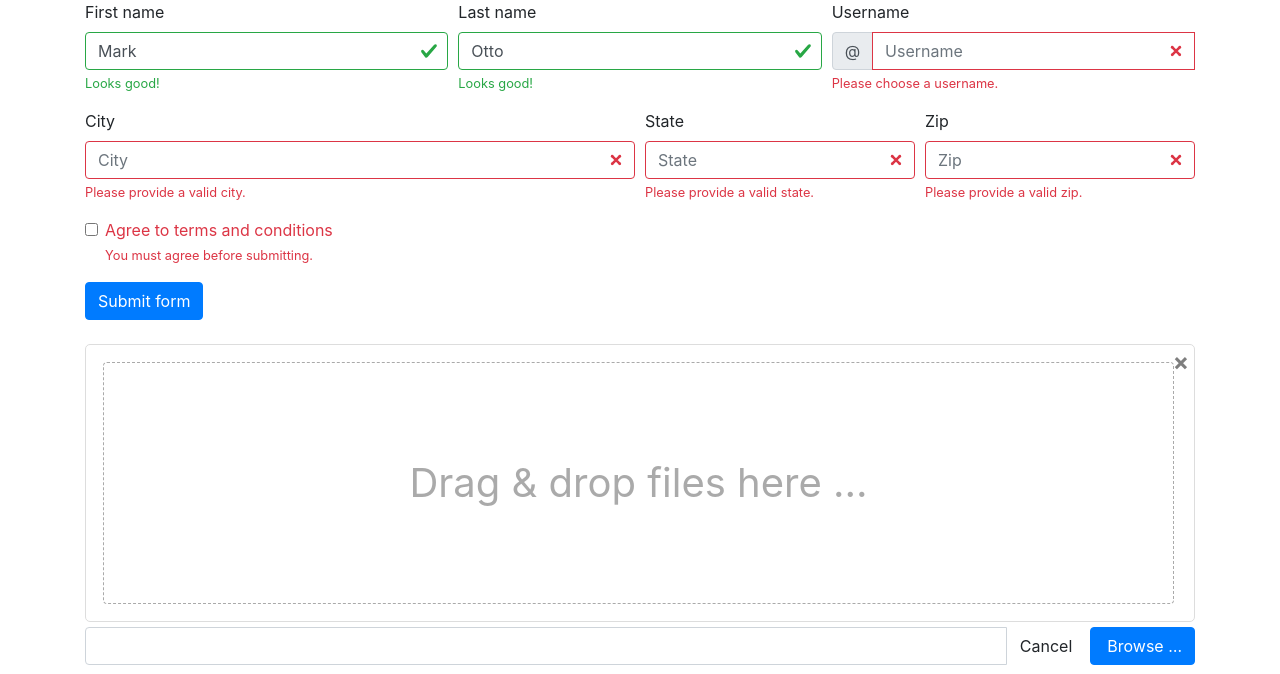
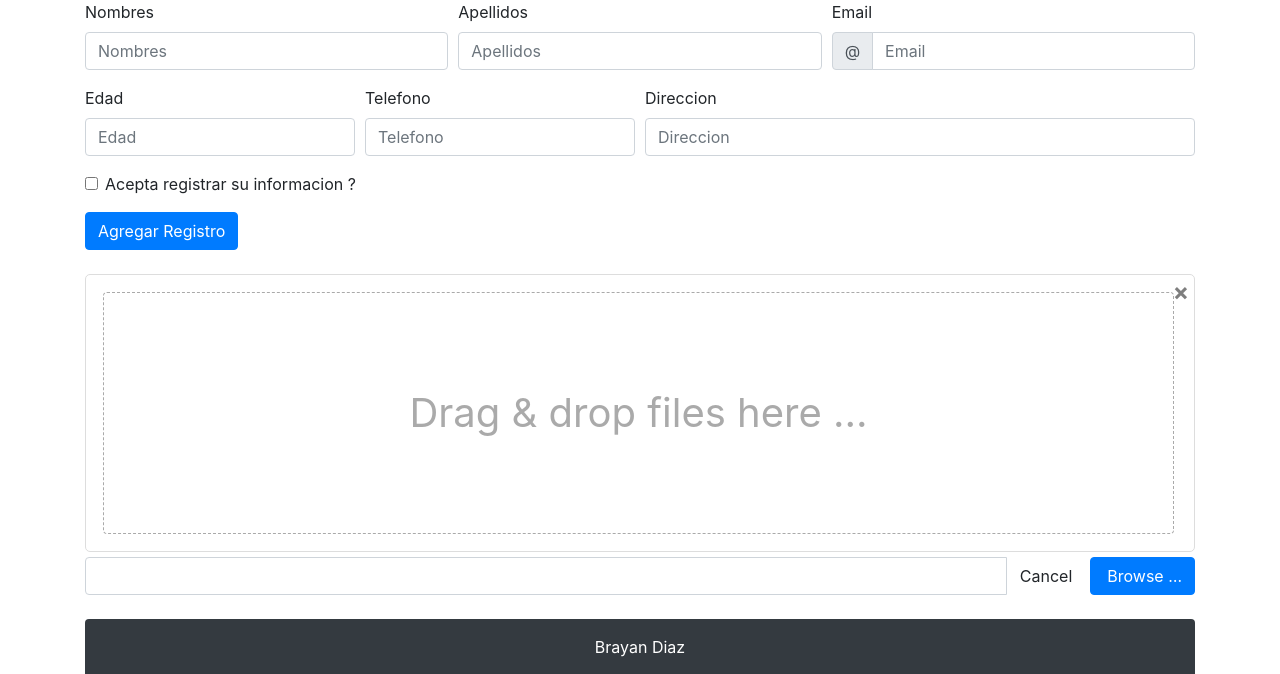
Before and after one commit to stevendiazpiedra01/GestionBecas, a PHP site: page /php/usuarios_Mockup.php in a window 1280 px wide. Shown: the part 56-730 px from the top of the page. Run offline with PHP 8.4, Linux system fonts and the light colour scheme.

Commit message:
Editando Mockup

```diff
--- a/src/app/php/usuarios_Mockup.php
+++ b/src/app/php/usuarios_Mockup.php
@@ -53,70 +53,49 @@
 </nav>
 
 <div class="container">
-<form>
+    <form (submit)="addStudent(nom, ape, email, edad, tel, dir)">
         <div class="form-row">
             <div class="col-md-4 mb-3">
-      <label for="validationServer01">First name</label>
-      <input type="text" class="form-control is-valid" id="validationServer01" placeholder="First name" value="Mark" required>
-      <div class="valid-feedback">
-        Looks good!
-      </div>
+                <label for="nombres">Nombres</label>
+                <input type="text" #nom class="form-control" id="nombres" placeholder="Nombres" required>
             </div>
             <div class="col-md-4 mb-3">
-      <label for="validationServer02">Last name</label>
-      <input type="text" class="form-control is-valid" id="validationServer02" placeholder="Last name" value="Otto" required>
-      <div class="valid-feedback">
-        Looks good!
-      </div>
+                <label for="apellidos">Apellidos</label>
+                <input type="text" #ape class="form-control" id="apellidos" placeholder="Apellidos" required>
             </div>
             <div class="col-md-4 mb-3">
-      <label for="validationServerUsername">Username</label>
+                <label for="emails">Email</label>
                 <div class="input-group">
                     <div class="input-group-prepend">
-          <span class="input-group-text" id="inputGroupPrepend3">@</span>
+                        <span class="input-group-text" id="inputGroupPrepend2">@</span>
                     </div>
-        <input type="text" class="form-control is-invalid" id="validationServerUsername" placeholder="Username" aria-describedby="inputGroupPrepend3" required>
-        <div class="invalid-feedback">
-          Please choose a username.
-        </div>
+                    <input type="email" #email class="form-control" id="emails" placeholder="Email" aria-describedby="inputGroupPrepend2" required>
                 </div>
             </div>
         </div>
         <div class="form-row">
-    <div class="col-md-6 mb-3">
-      <label for="validationServer03">City</label>
-      <input type="text" class="form-control is-invalid" id="validationServer03" placeholder="City" required>
-      <div class="invalid-feedback">
-        Please provide a valid city.
-      </div>
+            <div class="col-md-3 mb-3">
+                <label for="edad">Edad</label>
+                <input type="text" #edad class="form-control" id="edad" placeholder="Edad" required>
             </div>
             <div class="col-md-3 mb-3">
-      <label for="validationServer04">State</label>
-      <input type="text" class="form-control is-invalid" id="validationServer04" placeholder="State" required>
-      <div class="invalid-feedback">
-        Please provide a valid state.
+                <label for="tel">Telefono</label>
+                <input type="text" #tel class="form-control" id="tel" placeholder="Telefono" required>
             </div>
-    </div>
-    <div class="col-md-3 mb-3">
-      <label for="validationServer05">Zip</label>
-      <input type="text" class="form-control is-invalid" id="validationServer05" placeholder="Zip" required>
-      <div class="invalid-feedback">
-        Please provide a valid zip.
-      </div>
+            <div class="col-md-6 mb-3">
+                <label for="dir">Direccion</label>
+                <input type="text" #dir class="form-control" id="dir" placeholder="Direccion" required>
             </div>
         </div>
         <div class="form-group">
             <div class="form-check">
-      <input class="form-check-input is-invalid" type="checkbox" value="" id="invalidCheck3" required>
-      <label class="form-check-label" for="invalidCheck3">
-        Agree to terms and conditions
+                <input class="form-check-input" type="checkbox" value="" id="invalidCheck2" required>
+                <label class="form-check-label" for="invalidCheck2">
+              Acepta registrar su informacion ?
             </label>
-      <div class="invalid-feedback">
-        You must agree before submitting.
             </div>
         </div>
-  </div>
-  <button class="btn btn-primary" type="submit">Submit form</button>
+        <button class="btn btn-primary">Agregar Registro</button>
     </form>
 <br>
 <input id="archivos" name="imagenes[]" type="file" multiple=true class="file-loading">
@@ -148,7 +127,7 @@
 	});
 
   </script>
-</div>
+
 <br>
 <footer class="footer bg-dark rounded-top text-center">
         <div class="container py-2">
```
Lines whose indentation alone changed are shown as unchanged.
